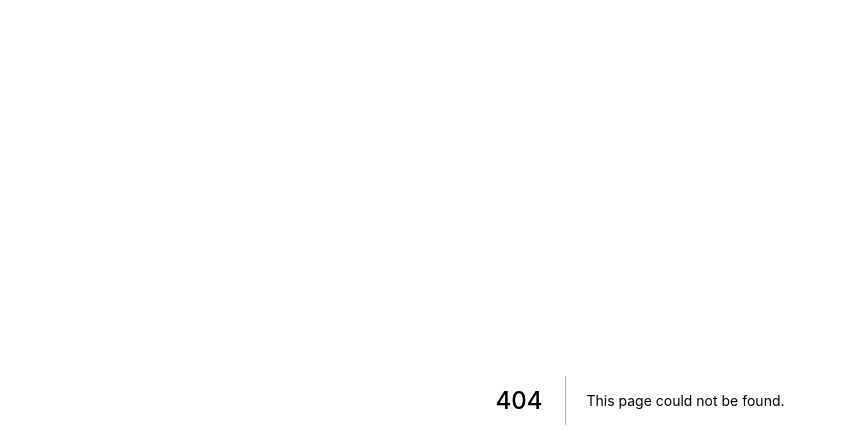
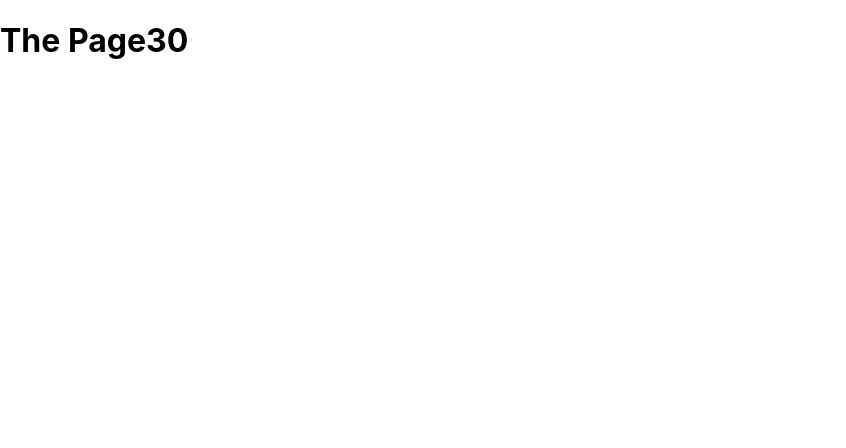
Before and after one commit to ryu9663/mergin-practice, a Next.js app: page /page30 in a window 1280 px wide. Before the commit this address had no page. Shown: the top 448 px of the page, without its empty margins (0-846 px from the left). Built offline with nearby package versions, Linux system fonts and the light colour scheme.

Commit message:
feat DEV page30추가

```diff
--- /dev/null
+++ b/pages/page30.js
@@ -0,0 +1,5 @@
+function Page30() {
+    return <h1>The Page30</h1>;
+  }
+
+  export default Page30;
```
